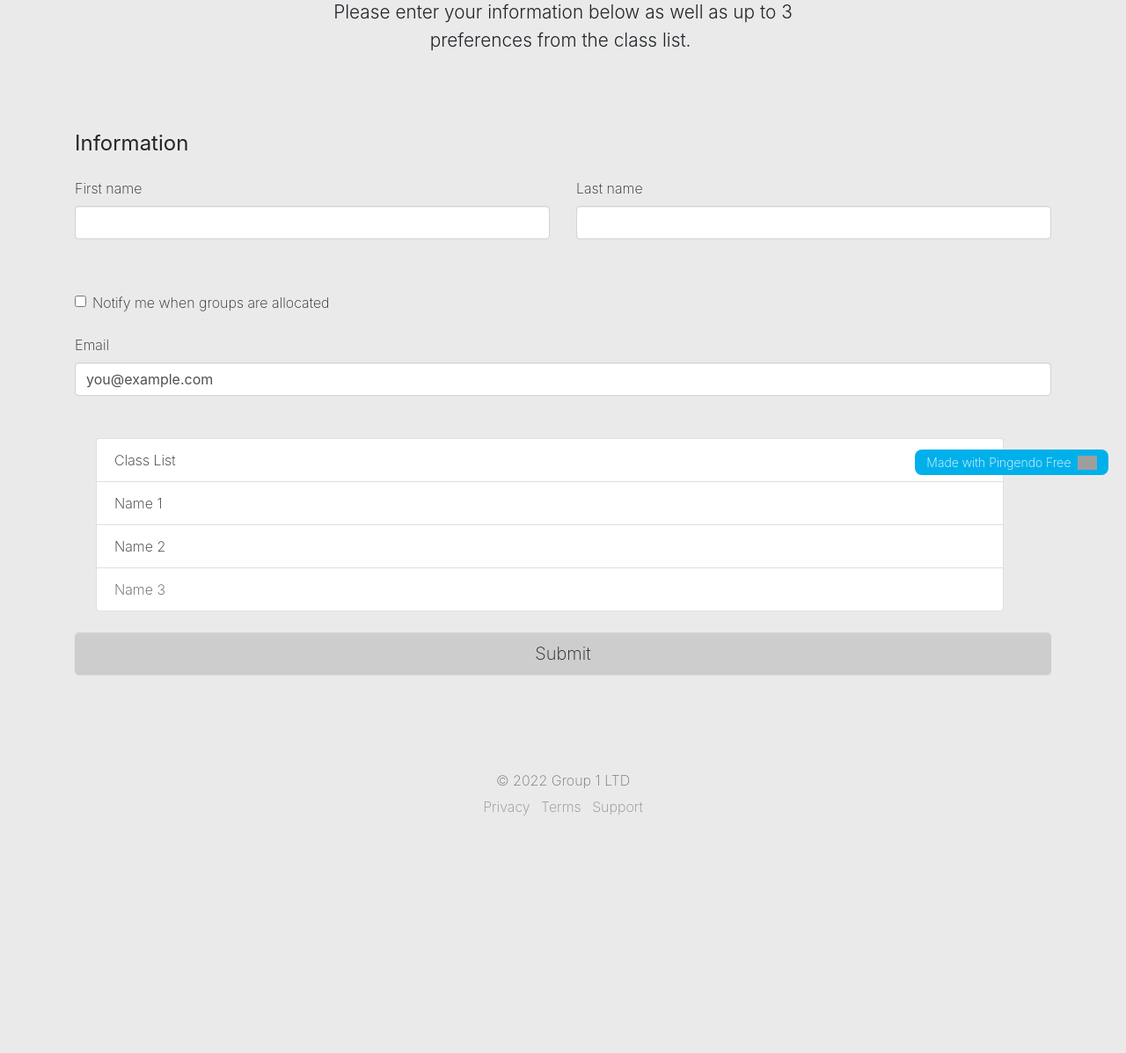
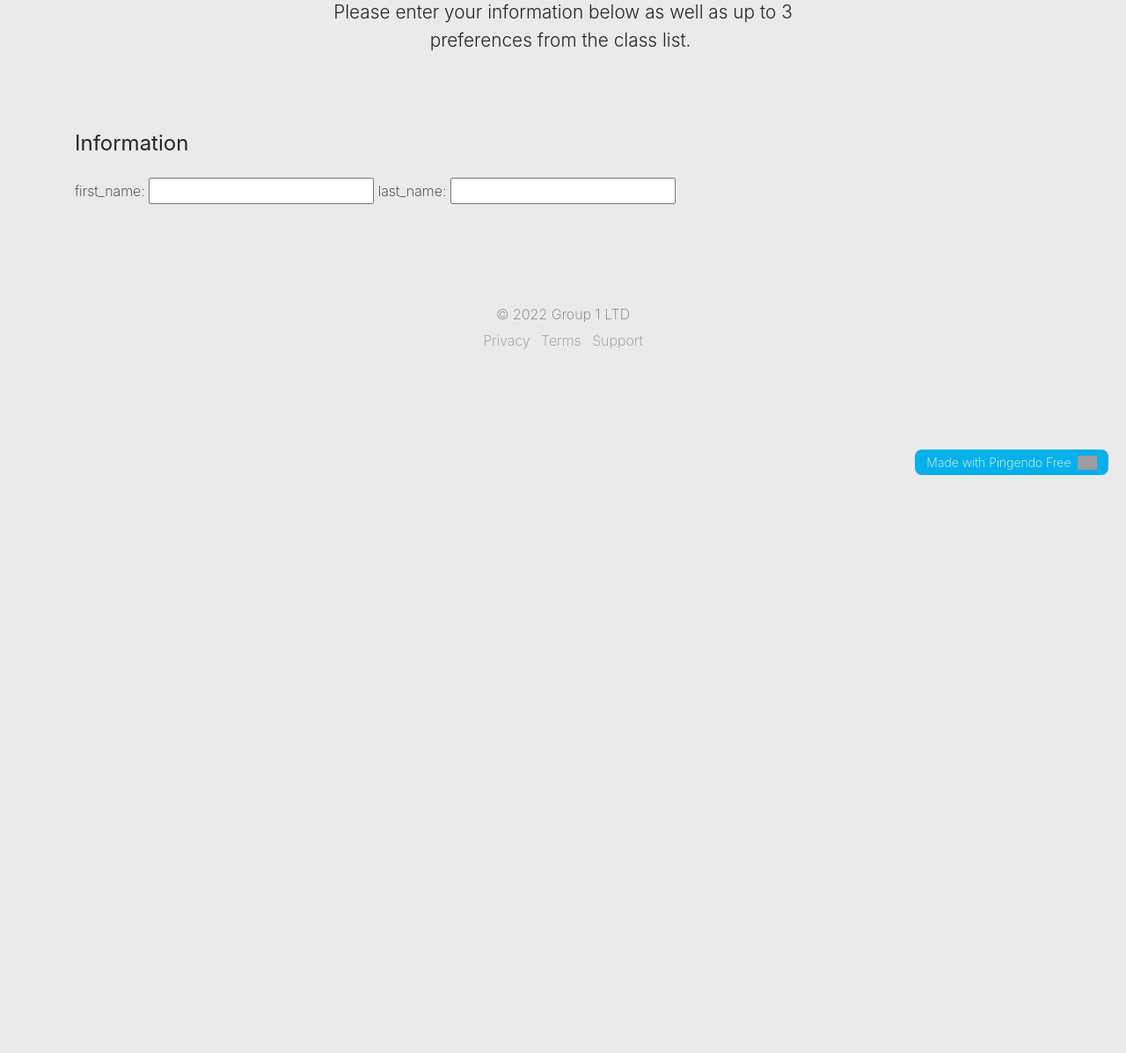
Before and after one commit to DeadOnGames/GroupAllocationProgram, a Django app: template GAP/GroupAssignmentApp/templates/GAP/participant.html in a window 1280 px wide. Shown: the part 240-1437 px from the top of the page at 88% size. After the commit the page ends 780 px from the top, so only its background shows below. Run offline with Django 4.2, Linux system fonts and the light colour scheme; the template is opened without the code that fills it: values that come from a table or form of the project are taken from there, others are empty; some libraries are stand-ins or nearby versions; grey boxes are pictures that could not be loaded.

Commit message:
Form not working yet, moved form html into seperate file, as django might auto generate form html

```diff
--- a/GAP/GroupAssignmentApp/forms.py
+++ b/GAP/GroupAssignmentApp/forms.py
@@ -2,5 +2,5 @@ from django import forms
 
 
 class PersonForm(forms.Form):
-    first_name = forms.charField(label="first_name", max_length=20)
-    last_name = forms.charField(max_length=20, label="last_name")
+    first_name = forms.CharField(label="first_name", max_length=20)
+    last_name = forms.CharField(max_length=20, label="last_name")
--- a/GAP/GroupAssignmentApp/templates/GAP/participant.html
+++ b/GAP/GroupAssignmentApp/templates/GAP/participant.html
@@ -31,39 +31,10 @@
       <div class="row">
         <div class="col-md-12 order-md-1">
           <h4 class="mb-3"><b>Information</b></h4>
-          <form class="needs-validation" novalidate="">
-            <div class="row">
-              <div class="col-md-6 mb-3"> <label for="first_name">First name</label>
-                <input type="text" class="form-control" id="first_name" placeholder="" value="" required="">
-                <div class="invalid-feedback"> Valid first name is required. </div>
-              </div>
-              <div class="col-md-6 mb-3"> <label for="last_name">Last name</label>
-                <input type="text" class="form-control" id="last_name" placeholder="" value="" required="">
-                <div class="invalid-feedback"> Valid last name is required. </div>
-              </div>
-            </div>
-            <div class="row" >
-              <div class="col-md-12">
-                <div class="form-check mt-2 py-3"> <input class="form-check-input" type="checkbox" id="exampleCheck1" value="on"><label class="form-check-label" for="exampleCheck1">Notify me when groups are allocated&nbsp;</label></div>
-              </div>
-            </div>
-            <div class="mb-3"> <label for="email">Email <span class="text-muted"></span></label>
-              <input type="email" class="form-control" id="email" placeholder="you@example.com" required="required">
-              <div class="invalid-feedback" style=""> Please enter a valid email address for shipping updates. </div>
-            </div>
-            <div class="row w-100 h-50">
-              <div class="col-md-12">
-                <div class="col-md-12 p-3">
-                  <ul class="list-group">
-                    <li class="list-group-item">Class List </li>
-                    <li class="list-group-item" style=""> Name 1</li>
-                    <li class="list-group-item">Name 2</li> <a href="#" class="list-group-item list-group-item-action">Name 3&nbsp;</a>
-                  </ul>
-                </div>
-              </div>
-            </div>
-            <button class="btn btn-primary btn-lg btn-block" type="submit">Submit</button>
-          </form>
+            <form action="/register_participant/" method="post">
+            {%csrf_token%}
+            {{ form }}
+            </form>
         </div>
       </div>
     </div>
--- a/GAP/GroupAssignmentApp/urls.py
+++ b/GAP/GroupAssignmentApp/urls.py
@@ -2,4 +2,9 @@ from django.urls import path
 from . import views
 
 app_name = "gaa"
-urlpatterns = [path("user/<int:person_id>/", views.person_view, name="user")]
+urlpatterns = [
+    path("user/<int:person_id>/", views.person_view, name="user"),
+    path(
+        "user/register_participant/", views.person_details_form, name="person_details"
+    ),
+]
```
Also changed, not shown: GAP/GroupAssignmentApp/templates/GAP/participant_form.html (added, +33 -0 lines), GAP/GroupAssignmentApp/views.py (+12 -0 lines).
